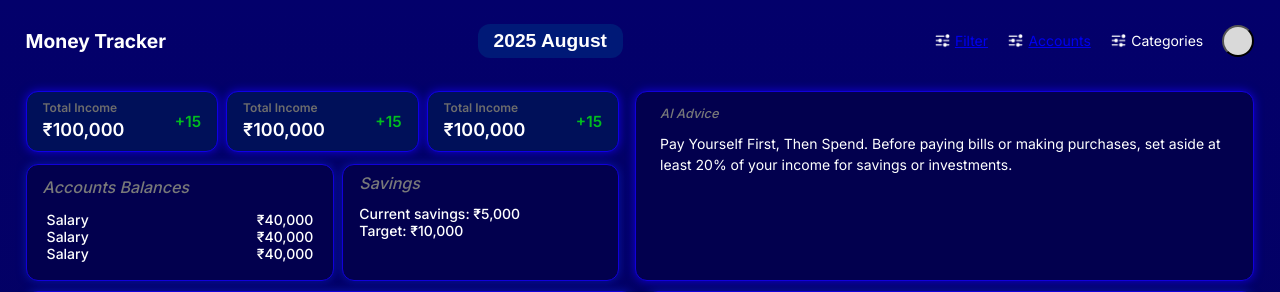
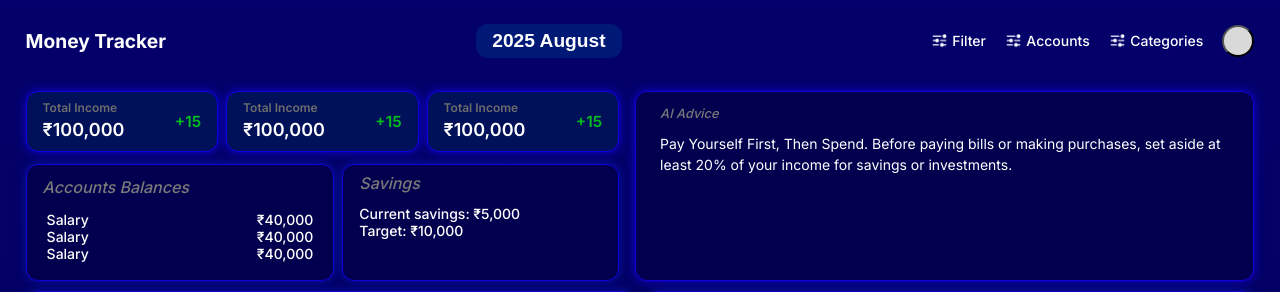
Before and after one commit to ibnu-umer/money-tracker-v2, a Django app: page / in a window 1280 px wide. Shown: the top 292 px of the page. Run offline with Django 5.2, Linux system fonts and the light colour scheme; some libraries are stand-ins or nearby versions.

Commit message:
style(header): update header nav options styles

```diff
--- a/moneytracker/static/css/global.css
+++ b/moneytracker/static/css/global.css
@@ -24,6 +24,7 @@
     --spacing-md: 12px;
     --spacing-lg: 20px;
     --spacing-xl: 32px;
+    --spacing-nav-options: clamp(16px, 1.8vw, 20px);
 
     /* Font families */
     --font-main: 'Inter', sans-serif;
--- a/moneytracker/static/css/header.css
+++ b/moneytracker/static/css/header.css
@@ -33,22 +33,28 @@
 
 .nav__options {
     display: none;
-    gap: 20px;
+    gap: var(--spacing-nav-options);
     align-items: center;
+}
+
+a {
+    text-decoration: none;
 }
 
 .nav__item {
     display: flex;
     align-items: center;
+    color: var(--color-text-primary);
     gap: var(--gap-item);
     font-size: var(--fs-nav-item);
-    font-weight: 400;
+    font-weight: 500;
     cursor: pointer;
     transition: opacity 0.2s ease;
 }
 
 .nav__item:hover {
     opacity: 0.8;
+    color: #c6c6c6;
 }
 
 .nav__icon {
```
